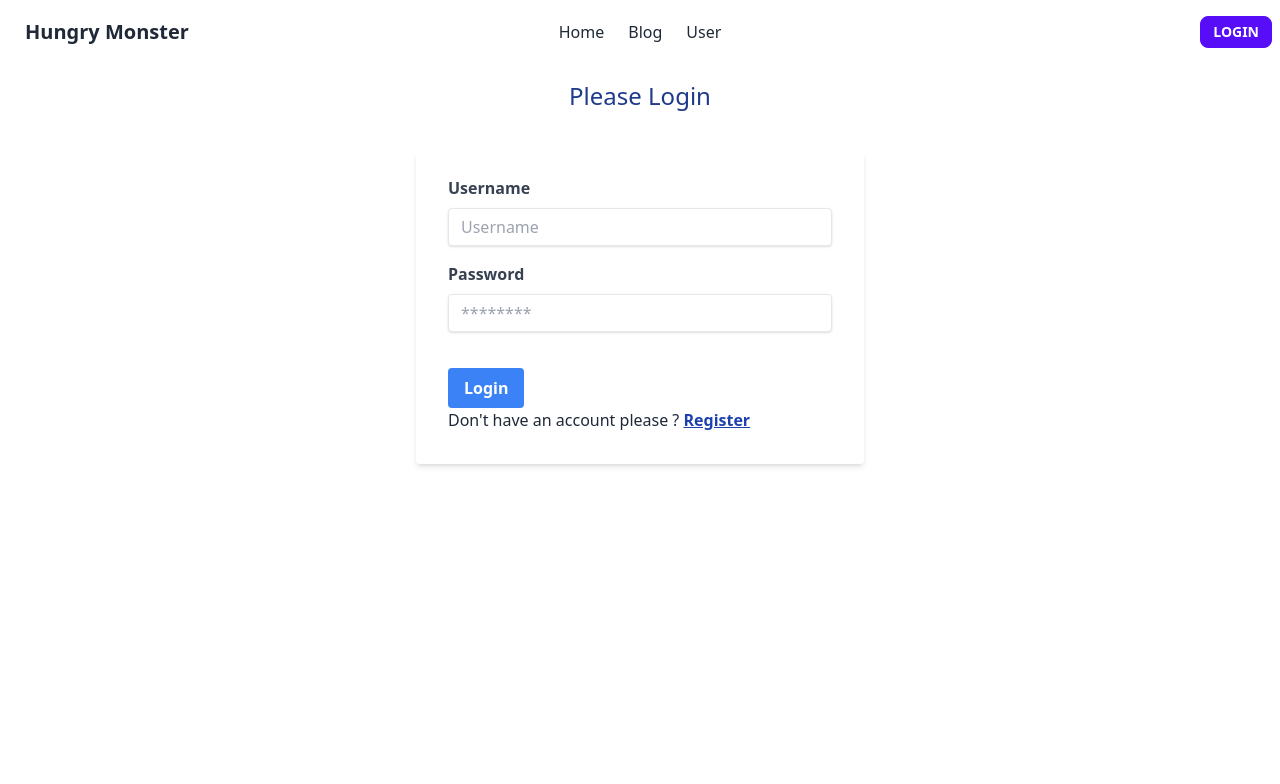
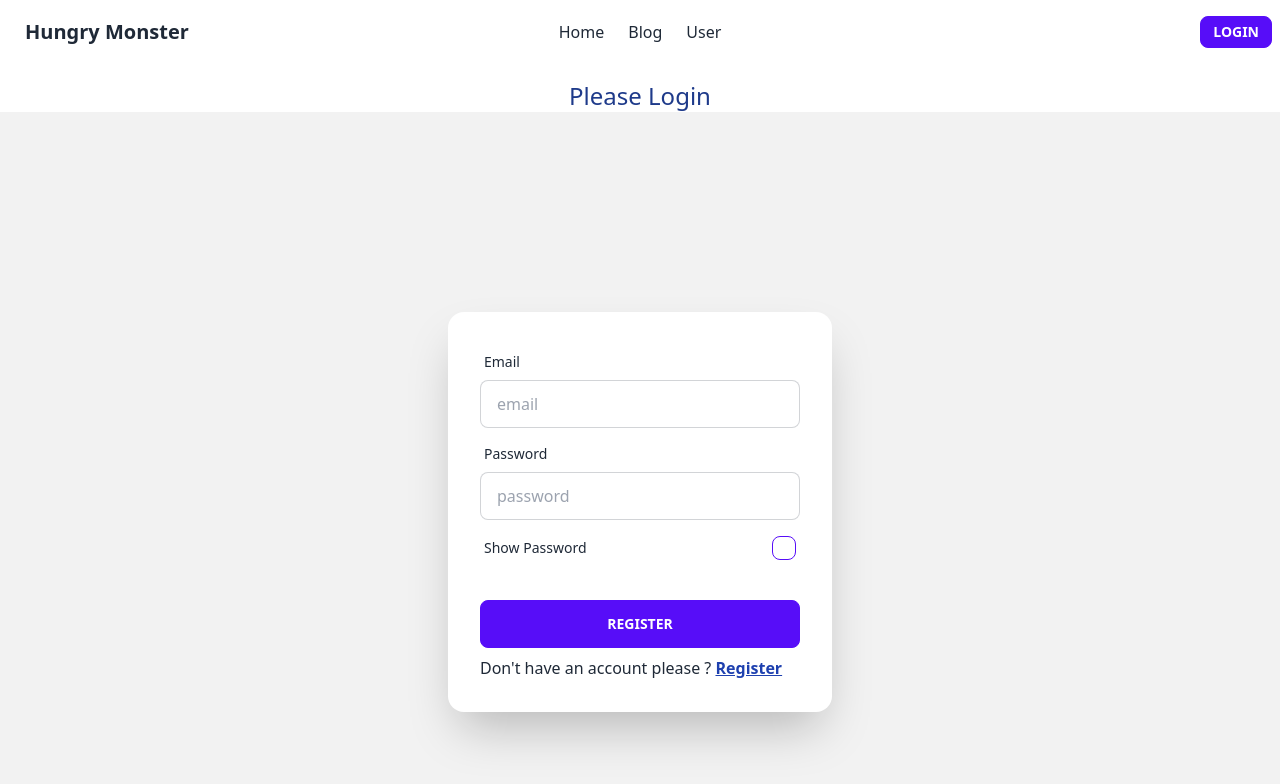
Before and after one commit to Monirul-Jim/chef-receipe-client, a React (Vite) app: page /login in a window 1280 px wide. Shown: the top 784 px of the page. Built offline with nearby package versions, Linux system fonts and the light colour scheme.

Commit message:
login form

```diff
--- a/src/layout/Login/Login.jsx
+++ b/src/layout/Login/Login.jsx
@@ -1,36 +1,46 @@
-import React from 'react';
+import React, { useState } from 'react';
 import NavigationBar from '../../shared/navigationBar/NavigationBar';
 import { Link } from 'react-router-dom';
 
 const Login = () => {
-    const handleLogin=(event)=>{
-        console.log('i am in');
-    }
+    const [showPassword, setShowPassword] = useState(false);
+
+    const handleCheckboxChange = () => {
+        setShowPassword(!showPassword);
+    };
     return (
         <div>
             <NavigationBar></NavigationBar>
             <h1 className='text-blue-900 text-2xl text-center mt-4'>Please Login</h1>
-            <div className="max-w-md mx-auto mt-10">
-                <form  onSubmit={handleLogin}className="bg-white shadow-md rounded px-8 pt-6 pb-8 mb-4">
-                    <div className="mb-4">
-                        <label className="block text-gray-700 font-bold mb-2" htmlFor="username">
-                            Username
+            <div  className="hero min-h-screen bg-base-200">
+                    <div className="card flex-shrink-0 w-full max-w-sm shadow-2xl bg-base-100">
+                        <form  className="card-body">
+                            <div className="form-control">
+                                <label className="label">
+                                    <span className="label-text">Email</span>
                                 </label>
-                        <input className="shadow appearance-none border rounded w-full py-2 px-3 text-gray-700 leading-tight focus:outline-none focus:shadow-outline" id="username" type="text" placeholder="Username" />
+                                <input name='email' type="email" placeholder="email" className="input input-bordered" />
                             </div>
-                    <div className="mb-6">
-                        <label className="block text-gray-700 font-bold mb-2" htmlFor="password">
-                            Password
+                            <div className="form-control">
+                                <label className="label">
+                                    <span className="label-text">Password</span>
                                 </label>
-                        <input className="shadow appearance-none border rounded w-full py-2 px-3 text-gray-700 mb-3 leading-tight focus:outline-none focus:shadow-outline" id="password" type="password" placeholder="********" />
+                                <input name='password'  type={showPassword ? "text" : "password"} placeholder="password" className="input input-bordered" />
                             </div>
-                    <div className="flex items-center justify-between">
-                        <button   className="bg-blue-500 hover:bg-blue-700 text-white font-bold py-2 px-4 rounded focus:outline-none focus:shadow-outline" type="button">
-                         Login
-                        </button>
+                             {/* click on show password  */}
+
+                             <div className="form-control">
+                                    <label className="label cursor-pointer">
+                                        <span className="label-text">Show Password</span>
+                                        <input onChange={handleCheckboxChange} type="checkbox" checked={showPassword} className="checkbox checkbox-primary" />
+                                    </label>
+                                </div>
+                            <div className="form-control mt-6">
+                                <button  className="btn btn-primary">Register</button>
                             </div>
                             <p>Don't have an account please ? <Link className='text-blue-800 font-semibold underline' to='/register'>Register</Link></p>
                         </form>
+                    </div>
             </div>
 
         </div>
--- a/src/layout/Register/Register.jsx
+++ b/src/layout/Register/Register.jsx
@@ -1,52 +1,69 @@
-import React, { useContext } from 'react';
+import React, { useContext, useState } from 'react';
 import NavigationBar from '../../shared/navigationBar/NavigationBar';
 import { Link } from 'react-router-dom';
 import { AuthContext } from '../../provider/AuthProvider';
 
 const Register = () => {
-    const {registerUser}=useContext(AuthContext)
-
+    const {user,registerUser}=useContext(AuthContext)
+    const [error, setError] = useState();
+    const [showPassword, setShowPassword] = useState(false);
     const handleRegister=(event)=>{
         event.preventDefault();
         const form=event.target;
         const name=form.name.value;
         const email=form.email.value;
         const password=form.password.value
-        console.log(name,email,password);
+       registerUser(email,password,name)
+       .then(result=>{
+        const loggedUser=result.user
+        console.log(loggedUser);
+       })
+       .then(error=>{
+        console.log(error);
+       })
     }
+    const handleCheckboxChange = () => {
+        setShowPassword(!showPassword);
+    };
     return (
         <div>
             <NavigationBar></NavigationBar>
             <h1 className='text-blue-900 text-2xl text-center mt-4'>Please Register</h1>
             <div  className="hero min-h-screen bg-base-200">
-                {/* <div className="hero-content flex-col lg:flex-row-reverse"> */}
                     <div className="card flex-shrink-0 w-full max-w-sm shadow-2xl bg-base-100">
-                        <div className="card-body">
+                        <form onSubmit={handleRegister} className="card-body">
                             <div className="form-control">
                                 <label className="label">
                                     <span className="label-text">Name</span>
                                 </label>
-                                <input name='Name' type="text" placeholder="name" className="input input-bordered" />
+                                <input name='name' type="text" placeholder="name" className="input input-bordered" />
                             </div>
                             <div className="form-control">
                                 <label className="label">
                                     <span className="label-text">Email</span>
                                 </label>
-                                <input name='Email' type="email" placeholder="email" className="input input-bordered" />
+                                <input name='email' type="email" placeholder="email" className="input input-bordered" />
                             </div>
                             <div className="form-control">
                                 <label className="label">
                                     <span className="label-text">Password</span>
                                 </label>
-                                <input name='Password' type="password" placeholder="password" className="input input-bordered" />
+                                <input name='password'  type={showPassword ? "text" : "password"} placeholder="password" className="input input-bordered" />
                             </div>
+                             {/* click on show password  */}
+
+                             <div className="form-control">
+                                    <label className="label cursor-pointer">
+                                        <span className="label-text">Show Password</span>
+                                        <input onChange={handleCheckboxChange} type="checkbox" checked={showPassword} className="checkbox" />
+                                    </label>
+                                </div>
                             <div className="form-control mt-6">
-                                <button onClick={handleRegister} className="btn btn-primary">Register</button>
+                                <button  className="btn btn-primary">Register</button>
                             </div>
                             <p>Don't have an account please ? <Link className='text-blue-800 font-semibold underline' to='/login'>Login</Link></p>
-                        </div>
+                        </form>
                     </div>
-                {/* </div> */}
             </div>
         </div>
     );
--- a/src/provider/AuthProvider.jsx
+++ b/src/provider/AuthProvider.jsx
@@ -1,4 +1,4 @@
-import React, { createContext } from 'react';
+import React, { createContext, useState } from 'react';
 import { createUserWithEmailAndPassword, getAuth } from 'firebase/auth';
 import app from '../../firebase.config.init';
 
@@ -7,11 +7,13 @@ export const AuthContext = createContext(null)
 const auth = getAuth(app)
 
 const AuthProvider = ({ children }) => {
+    const [user,setUser]=useState()
 
     const registerUser = (email, password) => {
         return createUserWithEmailAndPassword(auth, email, password);
     };
     const authInfo = {
+        user,
         registerUser
     }
     return (
```
Lines whose indentation alone changed are shown as unchanged.
